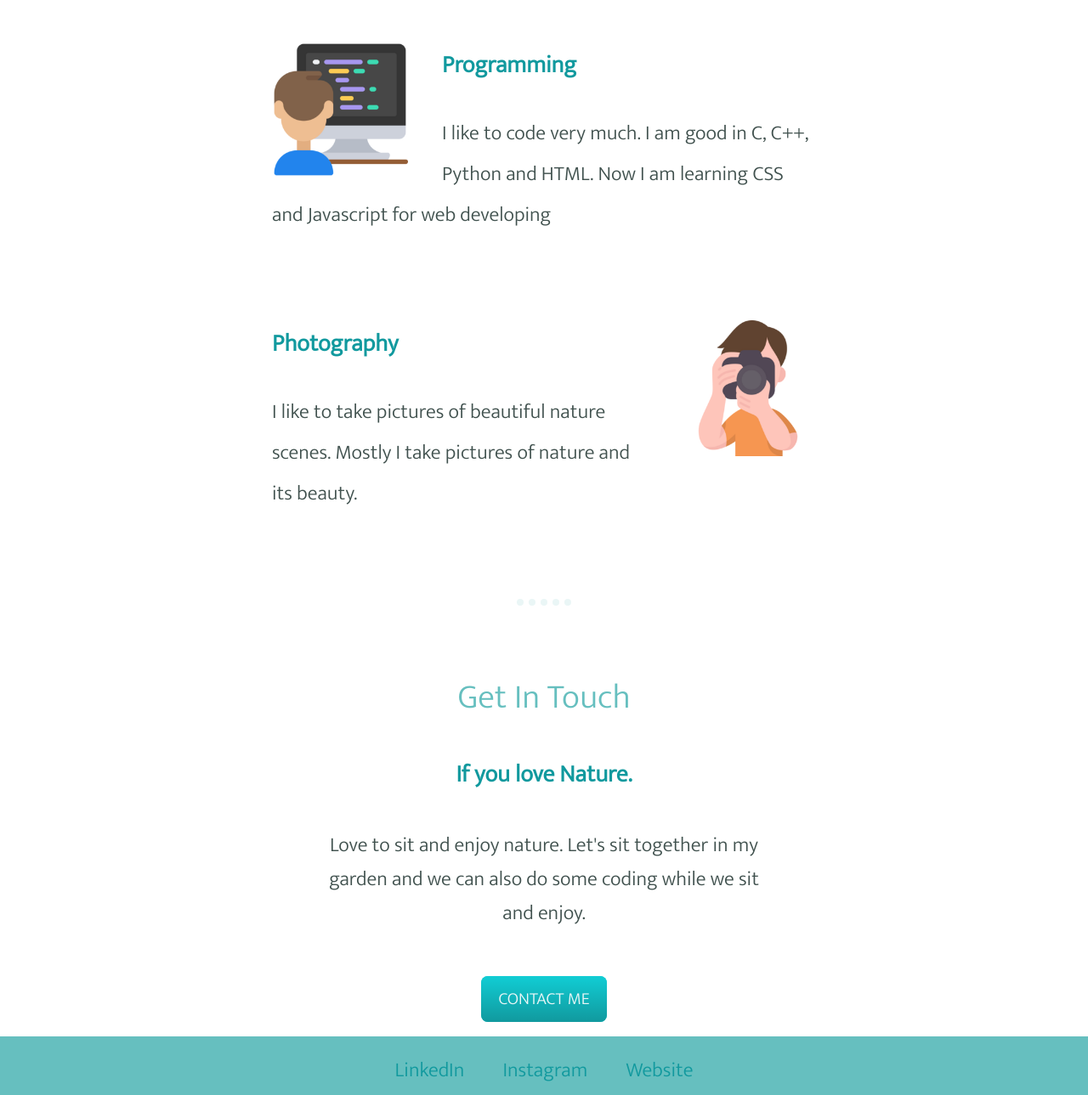
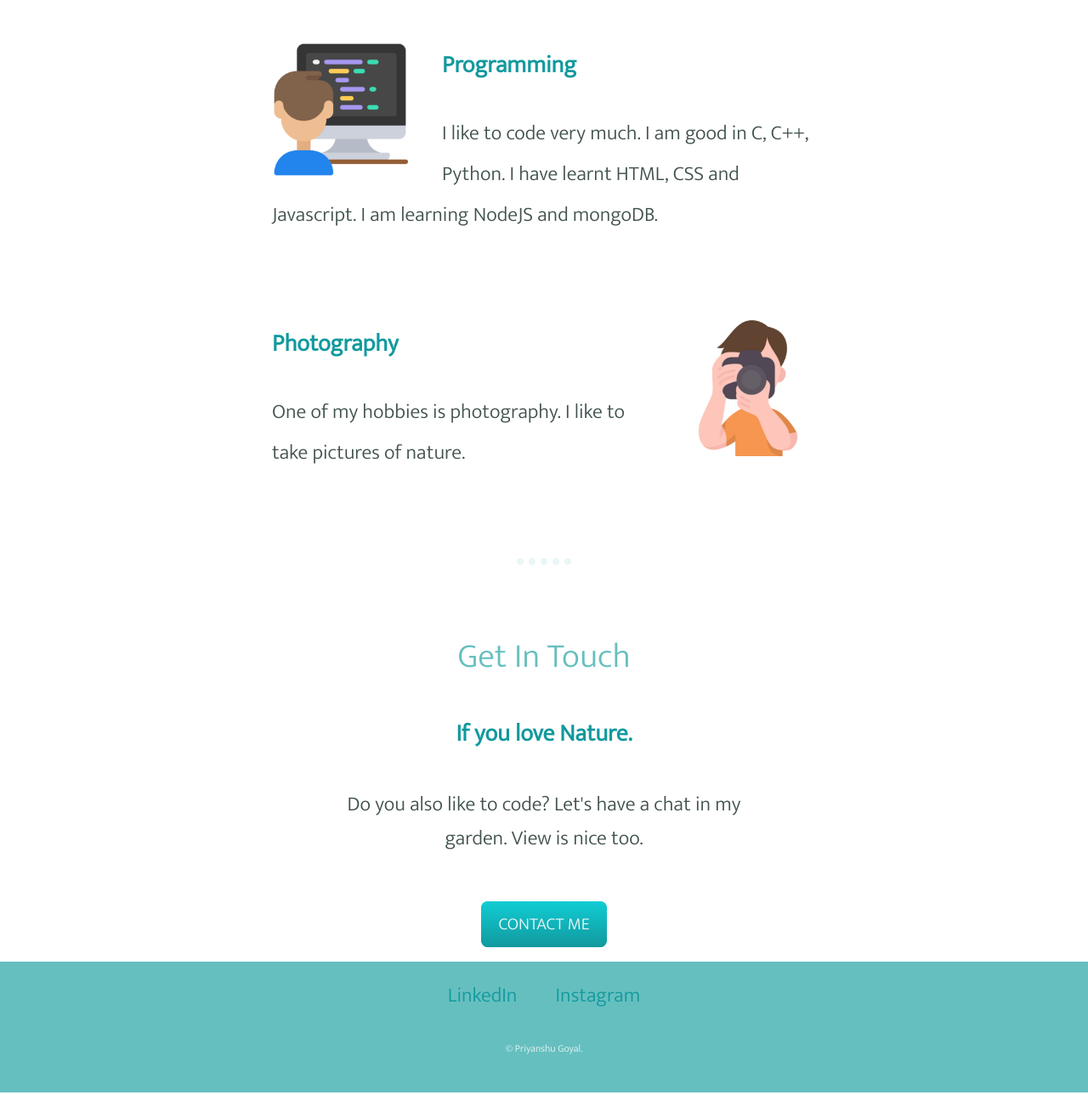
Before and after one commit to Priyanshu327Goyal/Priyanshu327Goyal.github.io, a plain HTML site: page index.html in a window 1280 px wide. Shown: the part 1700-2989 px from the top of the page at 85% size. Drawn offline with Linux system fonts and the light colour scheme.

Commit message:
Update index.html

```diff
--- a/index.html
+++ b/index.html
@@ -33,18 +33,18 @@
       <div class="skill-row">
         <img class="programmer" src="images/programmer.png" alt="programming">
         <h3>Programming</h3>
-        <p class="description">I like to code very much. I am good in C, C++, Python and HTML. Now I am learning CSS and Javascript for web developing</p>
+        <p class="description">I like to code very much. I am good in C, C++, Python. I have learnt HTML, CSS and Javascript. I am learning NodeJS and mongoDB.</p>
       </div>
       <div class="skill-row">
         <img class="photography" src="images/photographer.png" alt="photoshooting">
         <h3>Photography</h3>
-        <p class="description">I like to take pictures of beautiful nature scenes. Mostly I take pictures of nature and its beauty.</p>
+        <p class="description">One of my hobbies is photography. I like to take pictures of nature.</p>
      </div>
     <hr>
     <div class="contact">
       <h2>Get In Touch</h2>
       <h3>If you love Nature. </h3>
-      <p class="contact-me">Love to sit and enjoy nature. Let's sit together in my garden and we can also do some coding while we sit and enjoy.</p>
+      <p class="contact-me">Do you also like to code? Let's have a chat in my garden. View is nice too.</p>
       <a class="btn" href="mailto: priyanshu327goyal@gmail.com">CONTACT ME</a>
     </div>
   </div>
@@ -52,8 +52,7 @@
 
   <div class="bottom-container">
     <a class="footer-link" href="https://www.linkedin.com/in/priyanshu-goyal-1b5799255/">LinkedIn</a>
-    <a class="footer-link" href="https://www.instagram.com/priyanshugoyal327/">Instagram</a>
-    <a class="footer-link" href="https://www.appbrewery.co/">Website</a>
+      <a class="footer-link" href="https://www.instagram.com/priyanshugoyal327/">Instagram</a>
     <p class="copyright">© Priyanshu Goyal.</p>
   </div>
 
```
